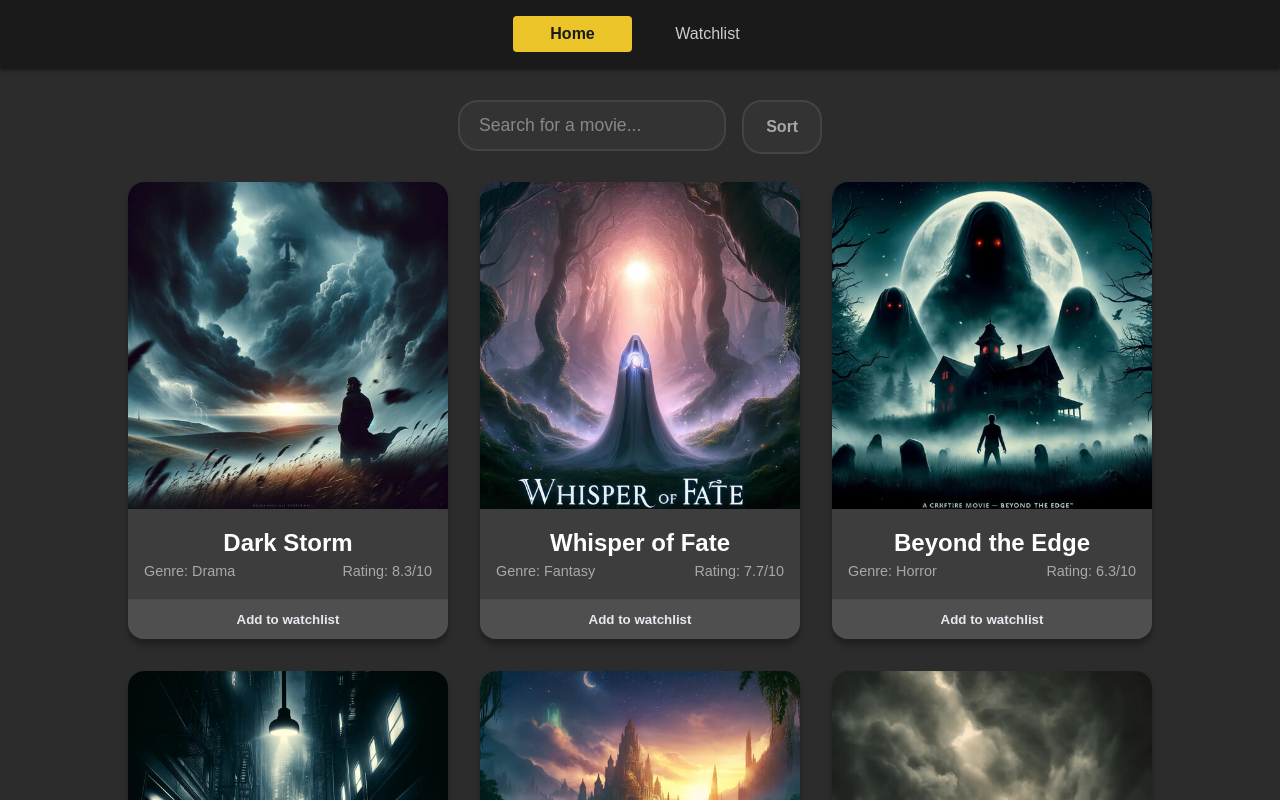
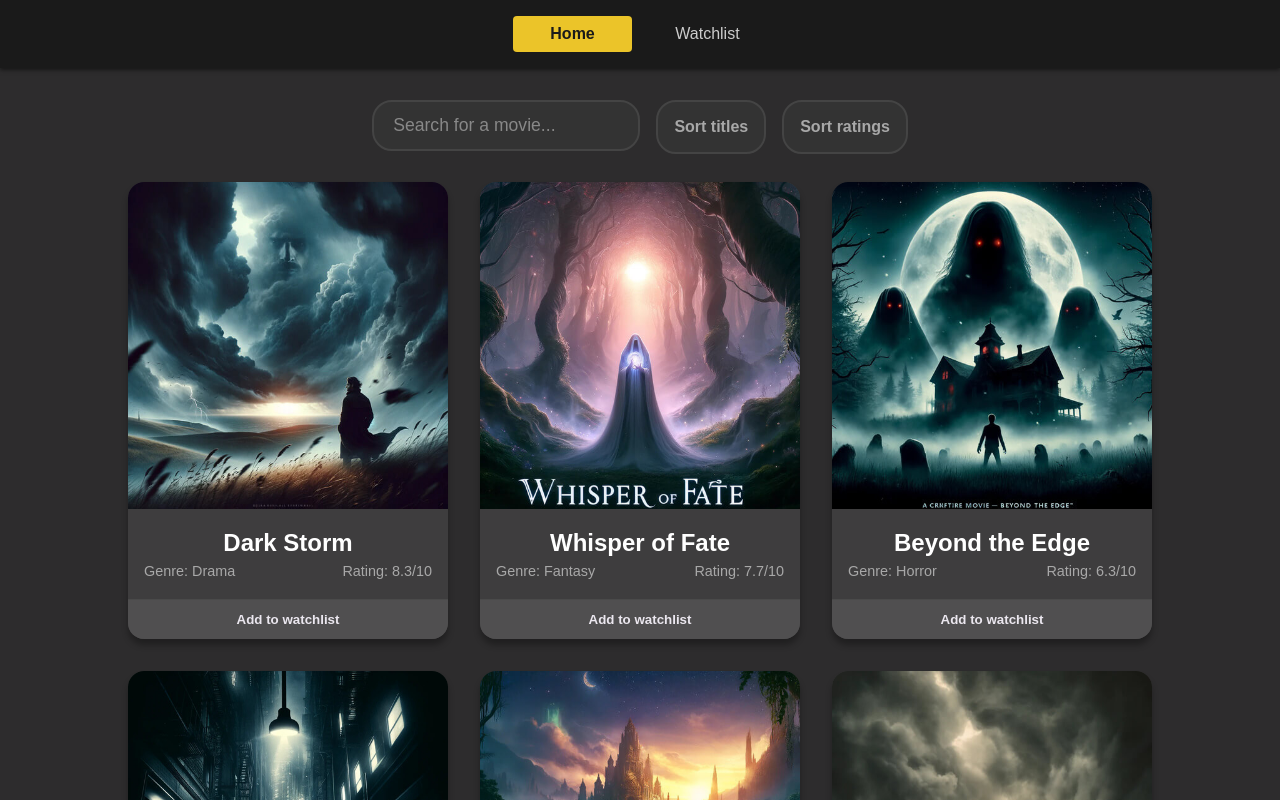
Before and after one commit to iulianroman9/movie-app-react, a React (Vite) app: page / in a window 1280 px wide. Shown: the top 800 px of the page. Built offline with nearby package versions, Linux system fonts and the light colour scheme; a web font is replaced by a local one.

Commit message:
added sort by rating

```diff
--- a/src/App.jsx
+++ b/src/App.jsx
@@ -11,7 +11,8 @@ function App() {
   const [apiError, setApiError] = useState(null);
   const [view, setView] = useState("home");
   const [searchQuery, setSearchQuery] = useState("");
-  const [sortOrder, setSortOrder] = useState("no-sort");
+  const [sortTitle, setSortTitle] = useState("no-sort");
+  const [sortRating, setSortRating] = useState("no-sort");
   let [watchlist, setWatchlist] = useState(getWatchlist());
 
   useEffect(() => {
@@ -56,7 +57,12 @@ function App() {
     }
 
     let filteredMovies = view === "home" ? movies : watchlist;
-    filteredMovies = filterByQuery(searchQuery, filteredMovies, sortOrder);
+    filteredMovies = filterByQuery(
+      searchQuery,
+      filteredMovies,
+      sortTitle,
+      sortRating,
+    );
 
     return (
       <MovieList
@@ -71,10 +77,12 @@ function App() {
     <div className="app">
       <Navbar view={view} setView={setView} />
       <Search
-        query={searchQuery}
+        searchQuery={searchQuery}
         setSearchQuery={setSearchQuery}
-        sortOrder={sortOrder}
-        setSortOrder={setSortOrder}
+        sortTitle={sortTitle}
+        setSortTitle={setSortTitle}
+        sortRating={sortRating}
+        setSortRating={setSortRating}
       />
       <main>{renderMovieList()}</main>
     </div>
--- a/src/components/Search/index.jsx
+++ b/src/components/Search/index.jsx
@@ -1,20 +1,45 @@
 import "./Search.css";
 
-function Search({ searchQuery, setSearchQuery, sortOrder, setSortOrder }) {
-  const getSortButtonText = () => {
-    if (sortOrder === "asc") return "A-Z";
-    if (sortOrder === "desc") return "Z-A";
-    return "Sort";
+function Search({
+  searchQuery,
+  setSearchQuery,
+  sortTitle,
+  setSortTitle,
+  sortRating,
+  setSortRating,
+}) {
+  const getSortTitleText = () => {
+    if (sortTitle === "asc") return "Titles: a-z";
+    if (sortTitle === "desc") return "Titles: z-a";
+    return "Sort titles";
   };
 
-  const nextSortOrder = () => {
-    if (sortOrder === "no-sort") {
+  const getSortRatingText = () => {
+    if (sortRating === "asc") return "Rating: low";
+    if (sortRating === "desc") return "Rating: high";
+    return "Sort ratings";
+  };
+
+  const getNextSortState = (currentState) => {
+    if (currentState === "no-sort") {
       return "asc";
-    } else if (sortOrder === "asc") {
+    } else if (currentState === "asc") {
       return "desc";
     } else {
       return "no-sort";
     }
+  };
+
+  const handleSortTitle = () => {
+    const nextState = getNextSortState(sortTitle);
+    setSortTitle(nextState);
+    setSortRating("no-sort");
+  };
+
+  const handleSortRating = () => {
+    const nextState = getNextSortState(sortRating);
+    setSortRating(nextState);
+    setSortTitle("no-sort");
   };
 
   return (
@@ -30,34 +55,38 @@ function Search({ searchQuery, setSearchQuery, sortOrder, setSortOrder }) {
           onChange={(e) => setSearchQuery(e.target.value)}
         />
       </form>
-      <button
-        className="sorting-btn"
-        onClick={() => setSortOrder(nextSortOrder())}
-      >
-        {getSortButtonText()}
+      <button className="sorting-btn" onClick={handleSortTitle}>
+        {getSortTitleText()}
+      </button>
+      <button className="sorting-btn" onClick={handleSortRating}>
+        {getSortRatingText()}
       </button>
     </div>
   );
 }
 
-export function filterByQuery(searchQuery, movieList, sortOrder) {
+export function filterByQuery(searchQuery, movieList, sortTitle, sortRating) {
   const filteredMovieList = movieList.filter((movie) =>
     movie.title.toLowerCase().includes(searchQuery.toLowerCase()),
   );
 
-  if (sortOrder === "no-sort") return filteredMovieList;
-  else {
-    let sortedMovieList;
-    if (sortOrder === "asc") {
-      sortedMovieList = filteredMovieList.toSorted((a, b) =>
-        a.title.toLowerCase().localeCompare(b.title.toLowerCase()),
-      );
-    } else
-      sortedMovieList = filteredMovieList.toSorted((a, b) =>
-        b.title.toLowerCase().localeCompare(a.title.toLowerCase()),
-      );
-    return sortedMovieList;
-  }
+  if (sortTitle === "asc")
+    return filteredMovieList.toSorted((a, b) =>
+      a.title.toLowerCase().localeCompare(b.title.toLowerCase()),
+    );
+  else if (sortTitle === "desc")
+    return filteredMovieList.toSorted((a, b) =>
+      b.title.toLowerCase().localeCompare(a.title.toLowerCase()),
+    );
+  else if (sortRating === "asc")
+    return filteredMovieList.toSorted(
+      (a, b) => parseFloat(a.rating) - parseFloat(b.rating),
+    );
+  else if (sortRating === "desc")
+    return filteredMovieList.toSorted(
+      (a, b) => parseFloat(b.rating) - parseFloat(a.rating),
+    );
+  return filteredMovieList;
 }
 
 export default Search;
```
